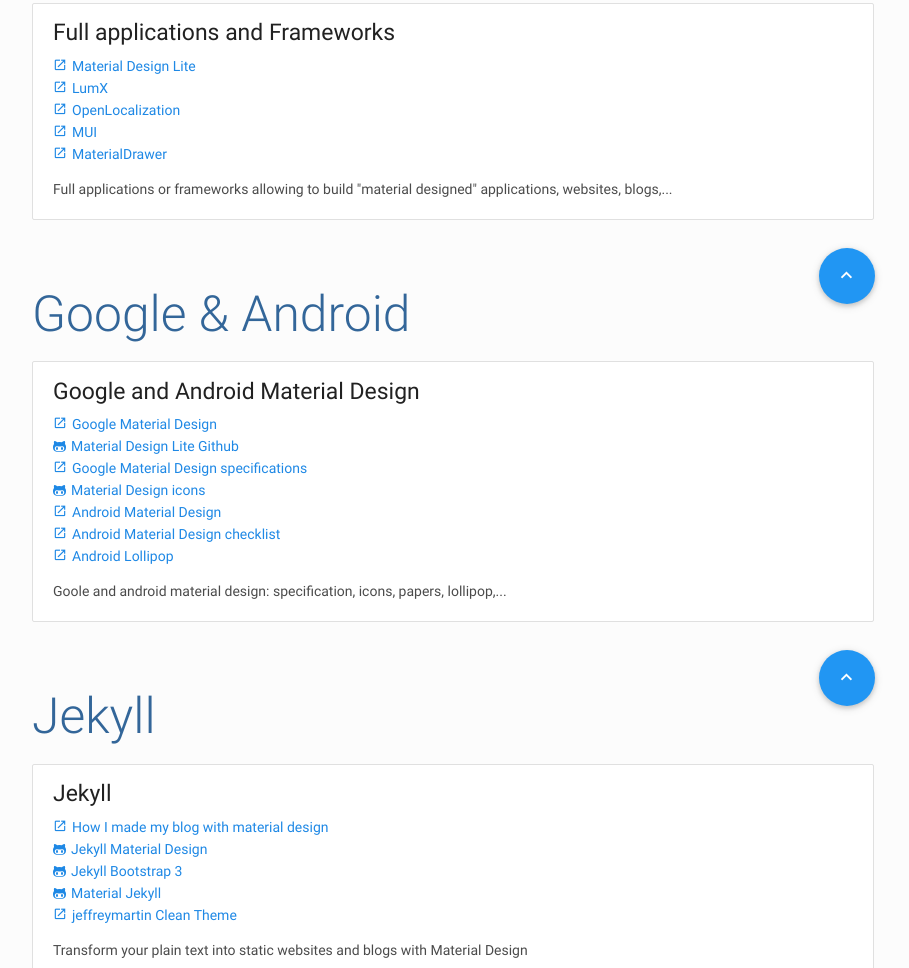
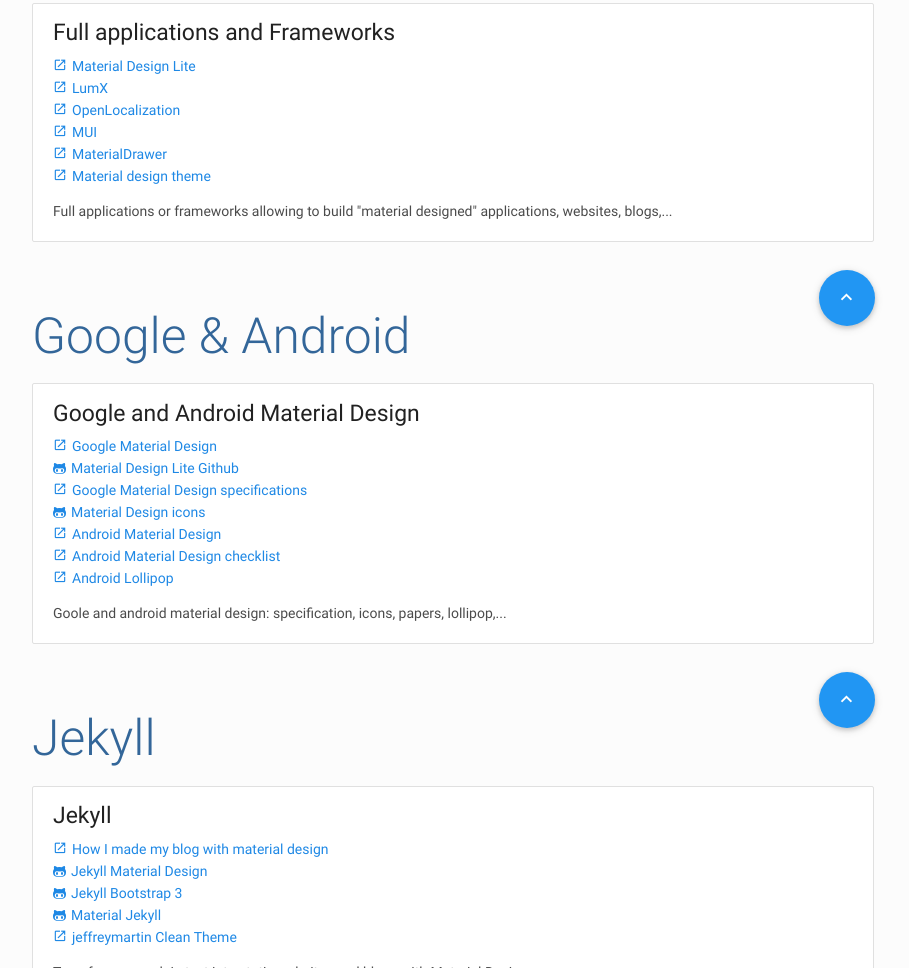
Before and after one commit to ypereirareis/material-design-resources, a plain HTML site: page index.html in a window 1280 px wide. Shown: the part 1411-2379 px from the top of the page, without its empty margins (307-1216 px from the left). Drawn offline with nearby package versions, Linux system fonts and the light colour scheme.

Commit message:
Material design theme

```diff
--- a/index.html
+++ b/index.html
@@ -126,6 +126,7 @@
             <a href="http://openl10n.io/" title="OpenLocalization is a open-source localization solution. Its goal is to provide a simple & flexible tool to help you translating any of your applications.">OpenLocalization</a><br />
             <a href="https://www.muicss.com/" title="MUI is a lightweight HTML, CSS and JS framework for sites that follow Google's Material Design guidelines.">MUI</a><br />
             <a href="http://mikepenz.github.io/MaterialDrawer/" title="The MaterialDrawer library aims to provide a quick and easy Activity to create and implement a drawer layout in your application.">MaterialDrawer</a><br />
+	    <a href="http://naveen.io/material/">Material design theme</a><br />
             <p>Full applications or frameworks allowing to build "material designed" applications, websites, blogs,...</p>
           </li>
         </ul>
```
